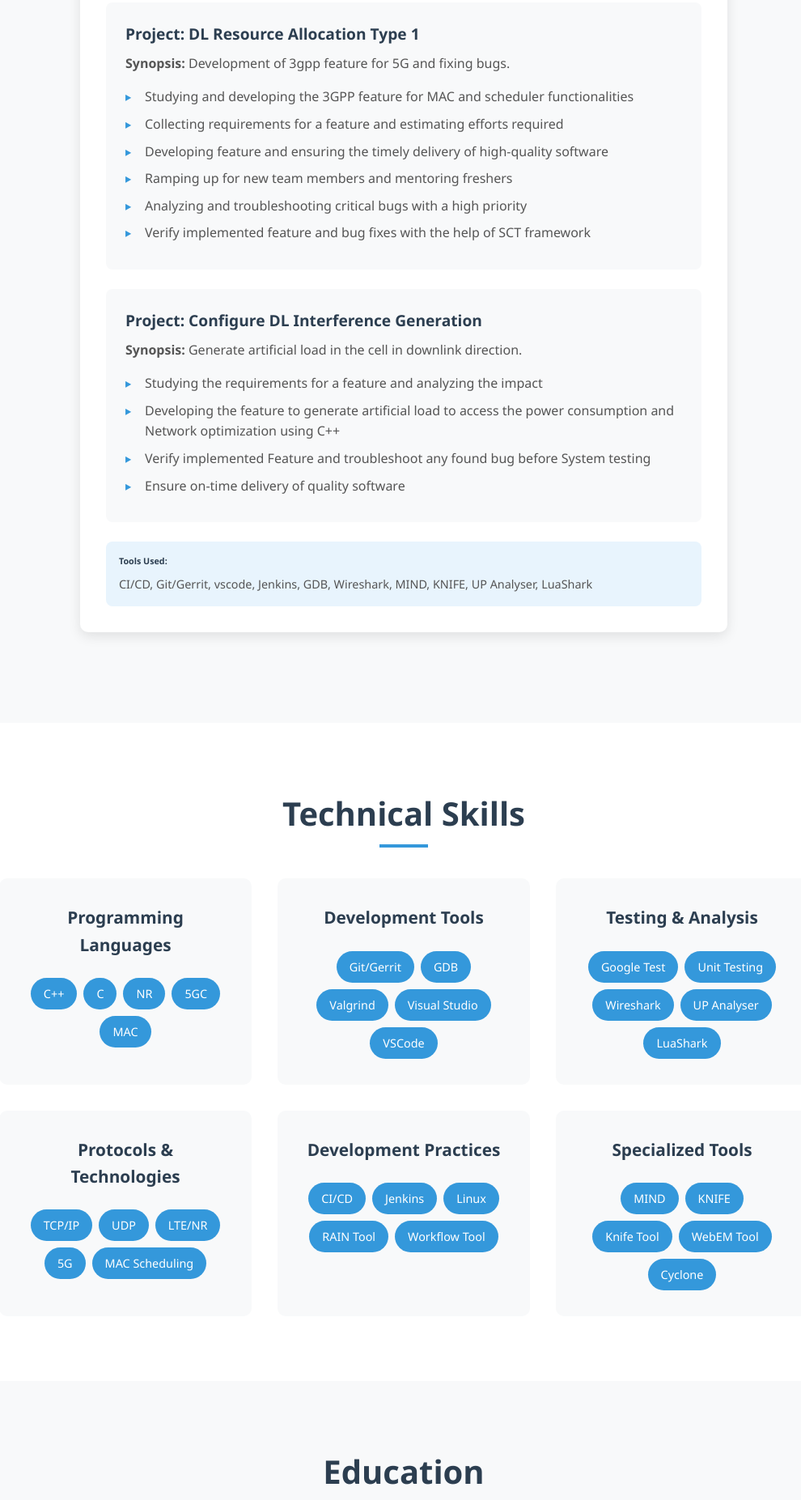
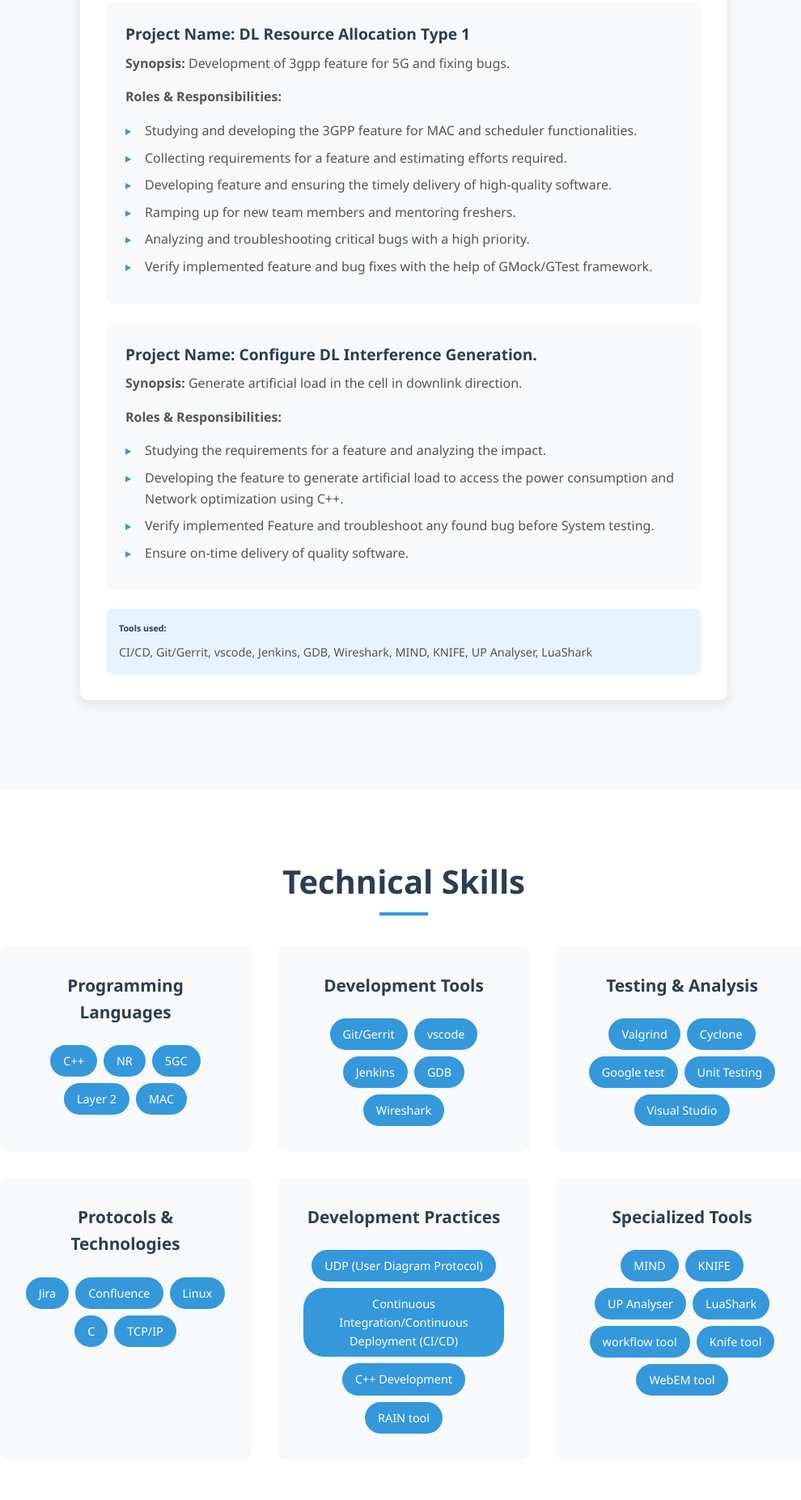
Before and after one commit to nishant1596/portfolio-html, a plain HTML site: page index.html in a window 1280 px wide. Shown: the part 1695-3548 px from the top of the page at 81% size, without its empty margins (141-1131 px from the left). Drawn offline with Linux system fonts and the light colour scheme.

Commit message:
Update portfolio content with latest resume information

```diff
--- a/index.html
+++ b/index.html
@@ -97,31 +97,33 @@
                         </p>
 
                         <div class="project">
-                            <h5>Project: DL Resource Allocation Type 1</h5>
+                            <h5>Project Name: DL Resource Allocation Type 1</h5>
                             <p><strong>Synopsis:</strong> Development of 3gpp feature for 5G and fixing bugs.</p>
+                            <p><strong>Roles & Responsibilities:</strong></p>
                             <ul class="project-responsibilities">
-                                <li>Studying and developing the 3GPP feature for MAC and scheduler functionalities</li>
-                                <li>Collecting requirements for a feature and estimating efforts required</li>
-                                <li>Developing feature and ensuring the timely delivery of high-quality software</li>
-                                <li>Ramping up for new team members and mentoring freshers</li>
-                                <li>Analyzing and troubleshooting critical bugs with a high priority</li>
-                                <li>Verify implemented feature and bug fixes with the help of SCT framework</li>
+                                <li>Studying and developing the 3GPP feature for MAC and scheduler functionalities.</li>
+                                <li>Collecting requirements for a feature and estimating efforts required.</li>
+                                <li>Developing feature and ensuring the timely delivery of high-quality software.</li>
+                                <li>Ramping up for new team members and mentoring freshers.</li>
+                                <li>Analyzing and troubleshooting critical bugs with a high priority.</li>
+                                <li>Verify implemented feature and bug fixes with the help of GMock/GTest framework.</li>
                             </ul>
                         </div>
 
                         <div class="project">
-                            <h5>Project: Configure DL Interference Generation</h5>
+                            <h5>Project Name: Configure DL Interference Generation.</h5>
                             <p><strong>Synopsis:</strong> Generate artificial load in the cell in downlink direction.</p>
+                            <p><strong>Roles & Responsibilities:</strong></p>
                             <ul class="project-responsibilities">
-                                <li>Studying the requirements for a feature and analyzing the impact</li>
-                                <li>Developing the feature to generate artificial load to access the power consumption and Network optimization using C++</li>
-                                <li>Verify implemented Feature and troubleshoot any found bug before System testing</li>
-                                <li>Ensure on-time delivery of quality software</li>
+                                <li>Studying the requirements for a feature and analyzing the impact.</li>
+                                <li>Developing the feature to generate artificial load to access the power consumption and Network optimization using C++.</li>
+                                <li>Verify implemented Feature and troubleshoot any found bug before System testing.</li>
+                                <li>Ensure on-time delivery of quality software.</li>
                             </ul>
                         </div>
 
                         <div class="tools-used">
-                            <h6>Tools Used:</h6>
+                            <h6>Tools used:</h6>
                             <p>CI/CD, Git/Gerrit, vscode, Jenkins, GDB, Wireshark, MIND, KNIFE, UP Analyser, LuaShark</p>
                         </div>
                     </div>
@@ -139,9 +141,9 @@
                     <h3>Programming Languages</h3>
                     <div class="skill-items">
                         <span class="skill-item">C++</span>
-                        <span class="skill-item">C</span>
                         <span class="skill-item">NR</span>
                         <span class="skill-item">5GC</span>
+                        <span class="skill-item">Layer 2</span>
                         <span class="skill-item">MAC</span>
                     </div>
                 </div>
@@ -149,40 +151,39 @@
                     <h3>Development Tools</h3>
                     <div class="skill-items">
                         <span class="skill-item">Git/Gerrit</span>
+                        <span class="skill-item">vscode</span>
+                        <span class="skill-item">Jenkins</span>
                         <span class="skill-item">GDB</span>
-                        <span class="skill-item">Valgrind</span>
-                        <span class="skill-item">Visual Studio</span>
-                        <span class="skill-item">VSCode</span>
+                        <span class="skill-item">Wireshark</span>
                     </div>
                 </div>
                 <div class="skill-category">
                     <h3>Testing & Analysis</h3>
                     <div class="skill-items">
-                        <span class="skill-item">Google Test</span>
+                        <span class="skill-item">Valgrind</span>
+                        <span class="skill-item">Cyclone</span>
+                        <span class="skill-item">Google test</span>
                         <span class="skill-item">Unit Testing</span>
-                        <span class="skill-item">Wireshark</span>
-                        <span class="skill-item">UP Analyser</span>
-                        <span class="skill-item">LuaShark</span>
+                        <span class="skill-item">Visual Studio</span>
                     </div>
                 </div>
                 <div class="skill-category">
                     <h3>Protocols & Technologies</h3>
                     <div class="skill-items">
+                        <span class="skill-item">Jira</span>
+                        <span class="skill-item">Confluence</span>
+                        <span class="skill-item">Linux</span>
+                        <span class="skill-item">C</span>
                         <span class="skill-item">TCP/IP</span>
-                        <span class="skill-item">UDP</span>
-                        <span class="skill-item">LTE/NR</span>
-                        <span class="skill-item">5G</span>
-                        <span class="skill-item">MAC Scheduling</span>
                     </div>
                 </div>
                 <div class="skill-category">
                     <h3>Development Practices</h3>
                     <div class="skill-items">
-                        <span class="skill-item">CI/CD</span>
-                        <span class="skill-item">Jenkins</span>
-                        <span class="skill-item">Linux</span>
-                        <span class="skill-item">RAIN Tool</span>
-                        <span class="skill-item">Workflow Tool</span>
+                        <span class="skill-item">UDP (User Diagram Protocol)</span>
+                        <span class="skill-item">Continuous Integration/Continuous Deployment (CI/CD)</span>
+                        <span class="skill-item">C++ Development</span>
+                        <span class="skill-item">RAIN tool</span>
                     </div>
                 </div>
                 <div class="skill-category">
@@ -190,9 +191,11 @@
                     <div class="skill-items">
                         <span class="skill-item">MIND</span>
                         <span class="skill-item">KNIFE</span>
-                        <span class="skill-item">Knife Tool</span>
-                        <span class="skill-item">WebEM Tool</span>
-                        <span class="skill-item">Cyclone</span>
+                        <span class="skill-item">UP Analyser</span>
+                        <span class="skill-item">LuaShark</span>
+                        <span class="skill-item">workflow tool</span>
+                        <span class="skill-item">Knife tool</span>
+                        <span class="skill-item">WebEM tool</span>
                     </div>
                 </div>
             </div>
```
